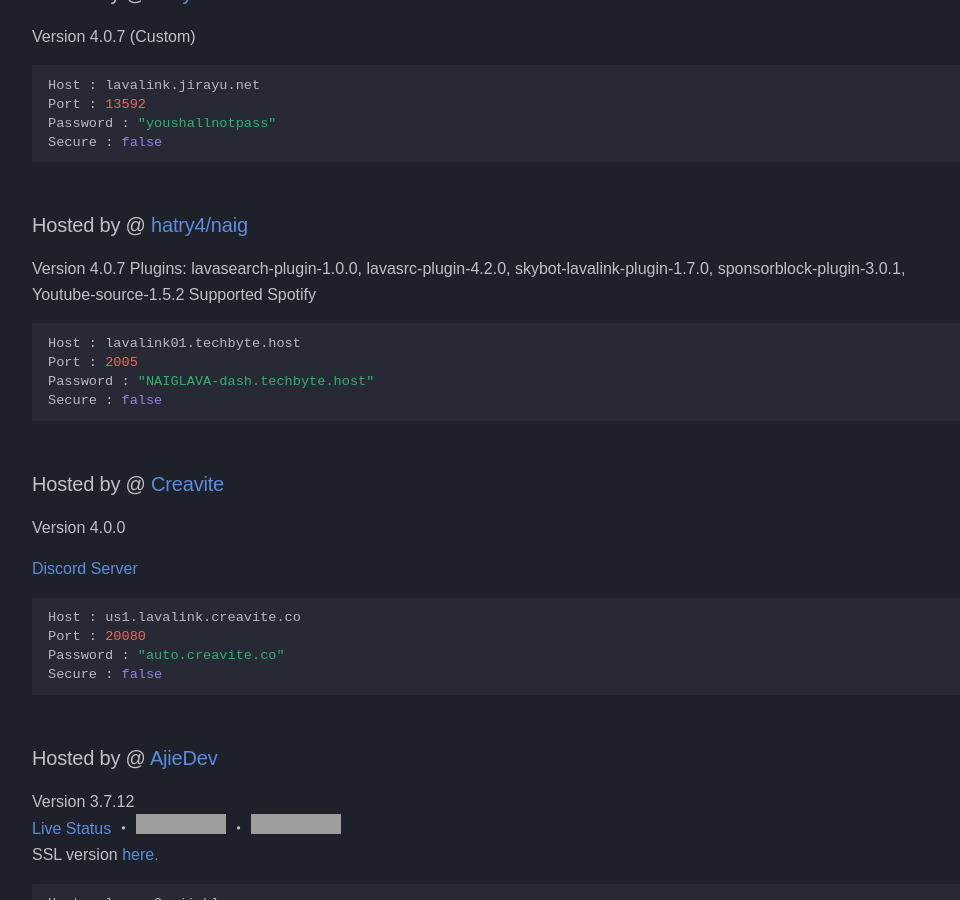
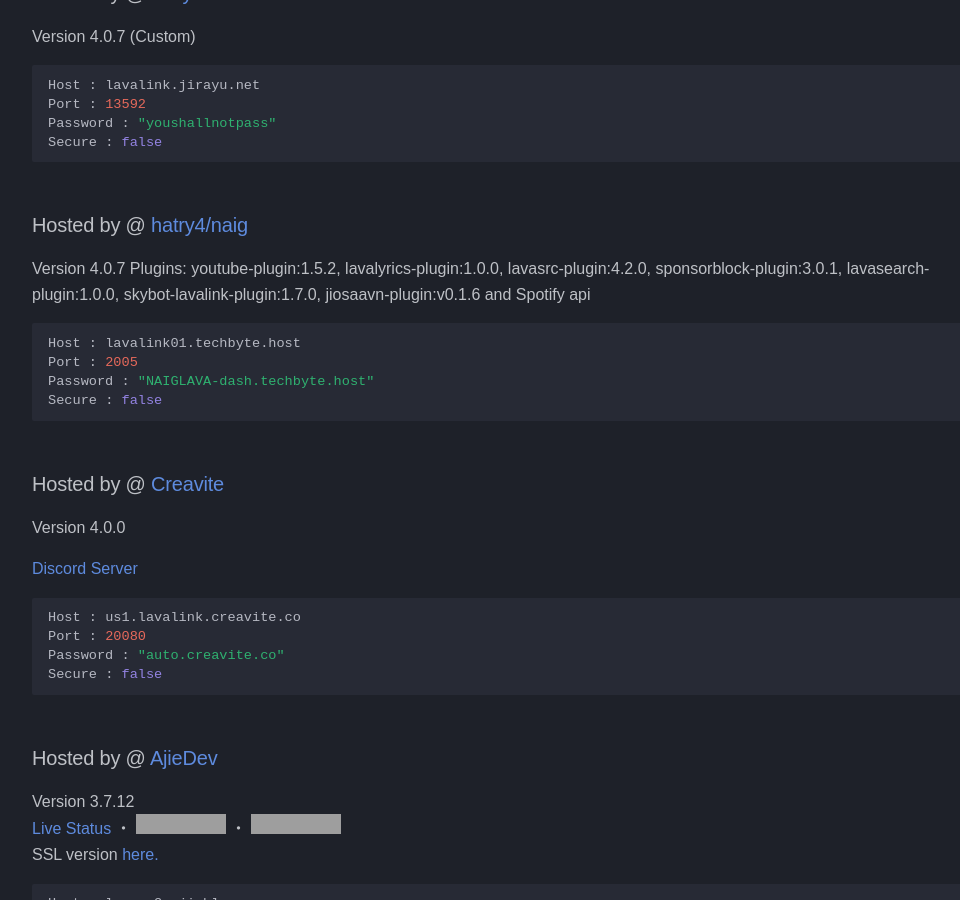
Before and after one commit to DarrenOfficial/lavalink-list, an MkDocs documentation site: the page built from docs/NoSSL/lavalink-without-ssl.md, in a window 1280 px wide and 900 px high, scrolled down 1393 px. Shown: the whole window, without its empty margins (14-974 px from the left). Built offline with MkDocs 1.6.1 and Material for MkDocs 9.7.7, drawn with Linux system fonts in a browser that asks for light colours; some web fonts are replaced; comment, search, counter and statistics services are not loaded; a style sheet for code colours, icons or effects is not loaded; grey boxes are pictures that could not be loaded.

Commit message:
Update lavalink-without-ssl.md
update again

````diff
--- a/docs/NoSSL/lavalink-without-ssl.md
+++ b/docs/NoSSL/lavalink-without-ssl.md
@@ -72,7 +72,7 @@ Secure : false
 ```
 
 ### Hosted by @ [hatry4/naig](https://hatry4.github.io/)
-Version 4.0.7 Plugins: lavasearch-plugin-1.0.0, lavasrc-plugin-4.2.0, skybot-lavalink-plugin-1.7.0, sponsorblock-plugin-3.0.1, Youtube-source-1.5.2 Supported Spotify
+Version 4.0.7 Plugins: youtube-plugin:1.5.2, lavalyrics-plugin:1.0.0, lavasrc-plugin:4.2.0, sponsorblock-plugin:3.0.1, lavasearch-plugin:1.0.0, skybot-lavalink-plugin:1.7.0, jiosaavn-plugin:v0.1.6 and Spotify api
 ```bash
 Host : lavalink01.techbyte.host
 Port : 2005
````
